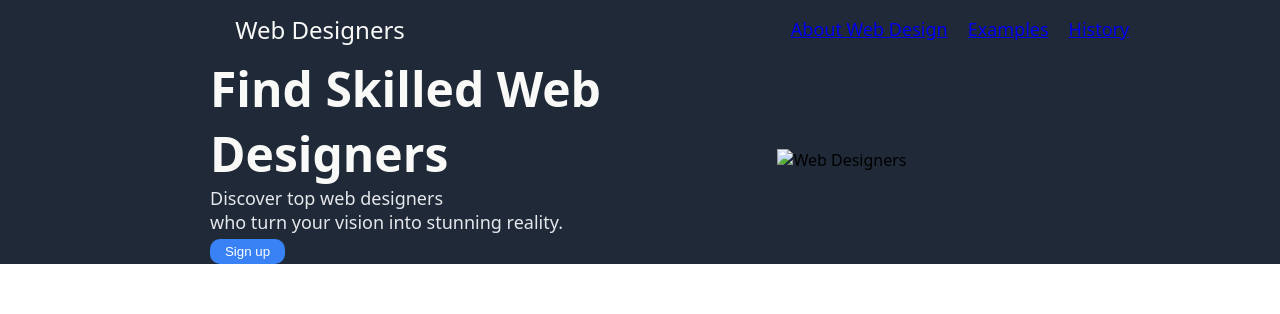
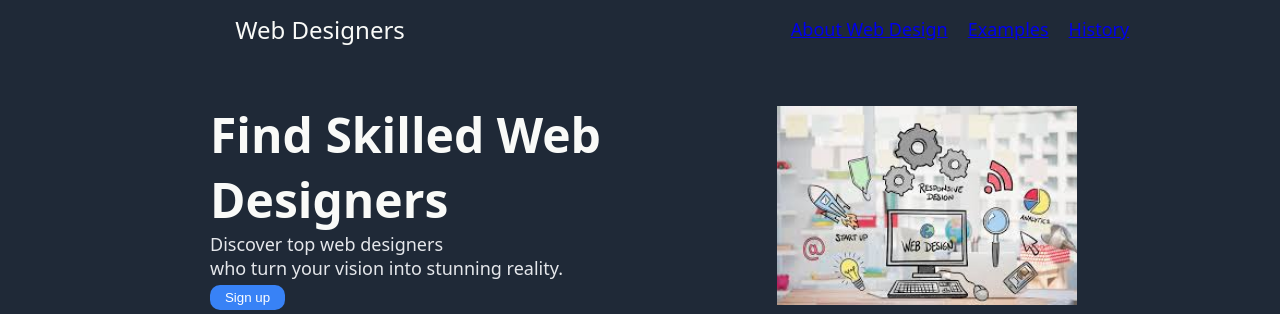
Before and after one commit to nmv4/Landing-page, a plain HTML site: page index.html in a window 1280 px wide. Shown: the top 314 px of the page. Drawn offline with Linux system fonts and the light colour scheme; files whose address does not match are found by name.

Commit message:
Update index.html

```diff
--- a/index.html
+++ b/index.html
@@ -27,7 +27,7 @@
             <button type="button" class="first-sign-up">Sign up</button>
         </div>
         <div class="content-right">
-            <img src="images/intro-image.jpeg" alt="Web Designers">
+            <img src="intro-image.jpeg" alt="Web Designers">
         </div>
       </div>
     </div>
```
